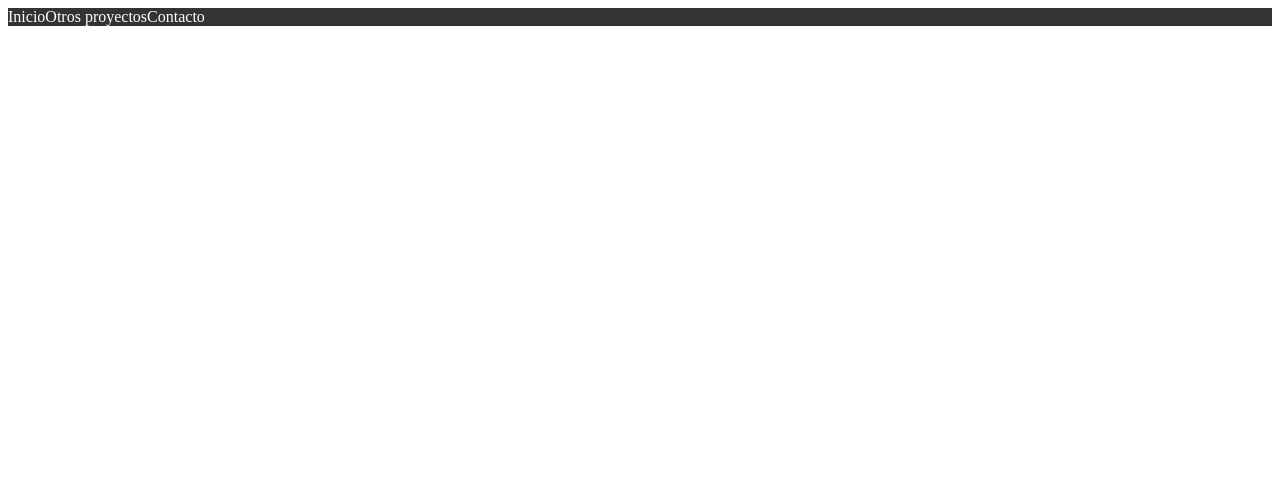
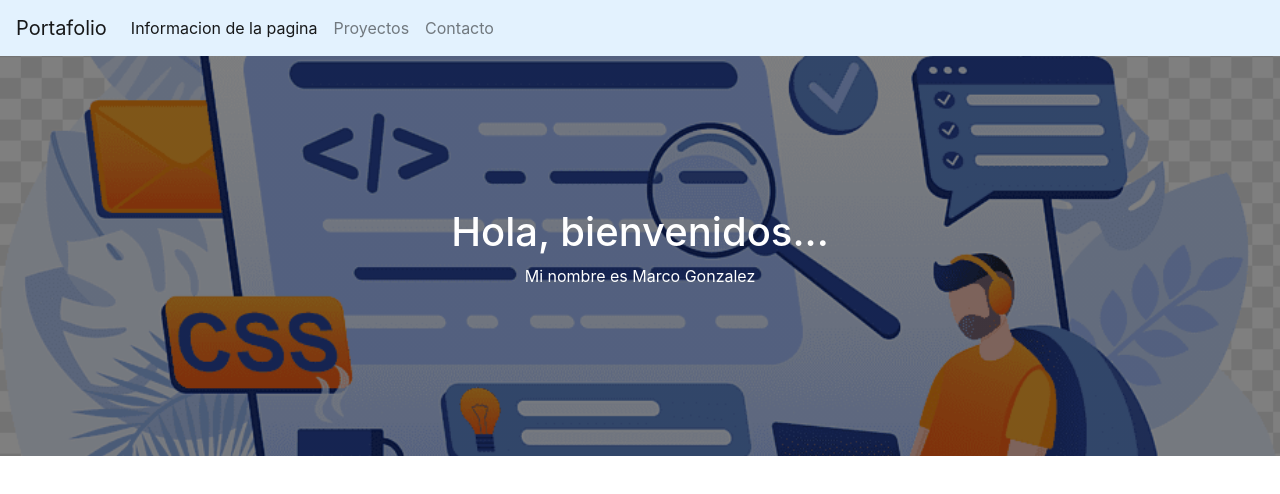
Before and after one commit to markoz2126/portfolio, a plain HTML site: page index.html in a window 1280 px wide. Drawn offline with nearby package versions, Linux system fonts and the light colour scheme; files that its build step writes are made by us from their sources.

Commit message:
Seccion Hero construida

```diff
--- a/css/style.css
+++ b/css/style.css
@@ -1,23 +1,28 @@
-ul {
-    list-style-type: none;
-    margin: 0;
-    padding: 0;
-    overflow: hidden;
-    background-color: #333;
-    }
+body, html {
+    height: 100%;
+}
 
-    li {
-    float: left;
-    }
+/* The hero image */
+.hero-image {
+  /* Use "linear-gradient" to add a darken background effect to the image (photographer.jpg). This will make the text easier to read */
+  background-image: linear-gradient(rgba(0, 0, 0, 0.5), rgba(0, 0, 0, 0.5)), url("../images/hero.png");
 
-    li a {
-    display: block;
-    color: white;
-    text-align: center;
-    padding: 14px16px;
-    text-decoration: none;
-    }
+  /* Set a specific height */
+  height: 50%;
 
-    li a:hover {
-    background-color: #111;
-    }
+  /* Position and center the image to scale nicely on all screens */
+  background-position: center;
+  background-repeat: no-repeat;
+  background-size: cover;
+  position: relative;
+}
+
+/* Place text in the middle of the image */
+.hero-text {
+  text-align: center;
+  position: absolute;
+  top: 50%;
+  left: 50%;
+  transform: translate(-50%, -50%);
+  color: white;
+}
--- a/index.html
+++ b/index.html
@@ -5,25 +5,58 @@
   <meta name="viewport" content="width=device-width, initial-scale=1.0">
   <link rel="shortcut icon" href="icons/favicon.png">
   <meta http-equiv="X-UA-Compatible" content="ie=edge">
-
+  <script src="scripts/script.js"></script>
+		<link rel="stylesheet" type="text/css" href="estilos/style.css" media="screen" />
+		<meta charset="utf-8">
+		<meta name="viewport" content="width=device-width, initial-scale=1">
+		<link rel="stylesheet" href="https://stackpath.bootstrapcdn.com/bootstrap/4.3.1/css/bootstrap.min.css"
+        integrity="sha384-ggOyR0iXCbMQv3Xipma34MD+dH/1fQ784/j6cY/iJTQUOhcWr7x9JvoRxT2MZw1T" crossorigin="anonymous">
+    <script src="https://code.jquery.com/jquery-3.3.1.slim.min.js"
+        integrity="sha384-q8i/X+965DzO0rT7abK41JStQIAqVgRVzpbzo5smXKp4YfRvH+8abtTE1Pi6jizo" crossorigin="anonymous">
+    </script>
+    <script src="https://cdnjs.cloudflare.com/ajax/libs/popper.js/1.14.7/umd/popper.min.js"
+        integrity="sha384-UO2eT0CpHqdSJQ6hJty5KVphtPhzWj9WO1clHTMGa3JDZwrnQq4sF86dIHNDz0W1" crossorigin="anonymous">
+    </script>
+    <script src="https://stackpath.bootstrapcdn.com/bootstrap/4.3.1/js/bootstrap.min.js"
+        integrity="sha384-JjSmVgyd0p3pXB1rRibZUAYoIIy6OrQ6VrjIEaFf/nJGzIxFDsf4x0xIM+B07jRM" crossorigin="anonymous">
+    </script>
   <link rel="stylesheet" href="css/style.css">
   <title>Portafolio</title>
 </head>
 <body>
     <!-- Barra de Navegación -->
-    <nav class="nav">
-        <ul>
-          <li><a href="#">Inicio</a></li>
-          <li><a href="#">Otros proyectos</a></li>
-          <li><a href="#">Contacto</a></li>
-        </ul>
-      </nav>
+    <nav class="navbar navbar-expand-lg navbar-light" style="background-color: #e3f2fe;">
+			<a class="navbar-brand" href="index.html">Portafolio</a>
+			<button class="navbar-toggler" type="button" data-toggle="collapse" data-target="#navbarText" aria-controls="navbarText" aria-expanded="false" aria-label="Toggle navigation">
+			  <span class="navbar-toggler-icon"></span>
+			</button>
+			<div class="collapse navbar-collapse" id="navbarText">
+			  <ul class="navbar-nav mr-auto">
+				<li class="nav-item active">
+				  <a class="nav-link" href="informacion.html">Informacion de la pagina</a>
+				</li>
+				<li class="nav-item">
+				  <a class="nav-link" href="proyectos.html">Proyectos</a>
+				</li>
+				<li class="nav-item">
+				  <a class="nav-link" href="contacto.html">Contacto</a>
+				</li>
+			  </ul>
+			</div>
+		  </nav>
 
     <!-- Sección Hero  -->
-
+    <div class="hero-image">
+      <div class="hero-text">
+        <h1>Hola, bienvenidos...</h1>
+        <p>Mi nombre es Marco Gonzalez</p>
+      </div>
+    </div>
     <!-- Sobre Mí -->
 
     <!-- Sección Habilidades -->
+
+    <!-- Sección Experiencia -->
 
     <!-- Sección Proyectos -->
 
@@ -36,6 +69,5 @@
     <!-- Sección Footer  -->
 
     <!-- Website scripts -->
-  <script src="script.js"></script>
 </body>
 </html>
```
Also changed, not shown: images/hero.png (added).
